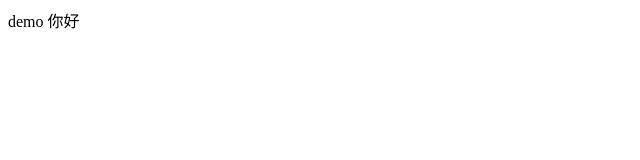
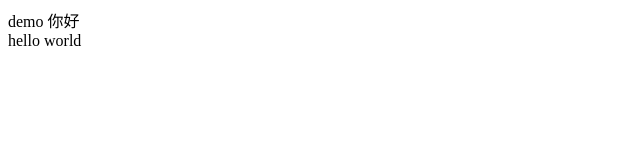
Before and after one commit to TDXIAO/gocode, a plain HTML site: page testproject02/demo01/index.html in a window 1280 px wide. Shown: the full height of the page, 0-640 px from the left. Drawn offline with Linux system fonts and the light colour scheme.

Commit message:
fourth save

```diff
--- a/testproject02/demo01/index.html
+++ b/testproject02/demo01/index.html
@@ -7,5 +7,8 @@
     <body>
         demo
         你好
+        <div>
+            hello world
+        </div>
     </body>
 </html>
```
